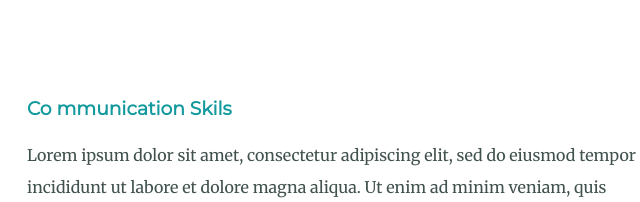
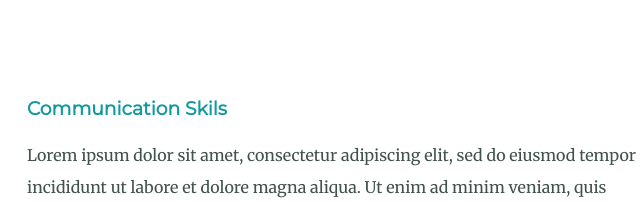
Before and after one commit to Mohansundark/task6, a plain HTML site: page index.html in a window 1280 px wide. Shown: the part 1658-1860 px from the top of the page, 293-933 px from the left. Drawn offline with Linux system fonts and the light colour scheme.

Commit message:
Update index.html

```diff
--- a/index.html
+++ b/index.html
@@ -3,7 +3,7 @@
 
 <head>
   <meta charset="utf-8">
-  <title>Angela Yu</title>
+  <title>Portfolio</title>
   <link rel="stylesheet" href="css/styles.css">
   <link href="https://fonts.googleapis.com/css?family=Merriweather|Montserrat|Sacramento" rel="stylesheet">
   <link rel="icon" href="favicon.ico">
@@ -39,7 +39,7 @@
       <div class="skill-row">
 
 
-        <h3>Co	mmunication Skils</h3>
+        <h3>Communication Skils</h3>
         <p>Lorem ipsum dolor sit amet, consectetur adipiscing elit, sed do eiusmod tempor incididunt ut labore et dolore magna aliqua. Ut enim ad minim veniam, quis nostrud exercitation ullamco laboris nisi ut aliquip ex ea commodo consequat. </p>
 
       </div>
```
